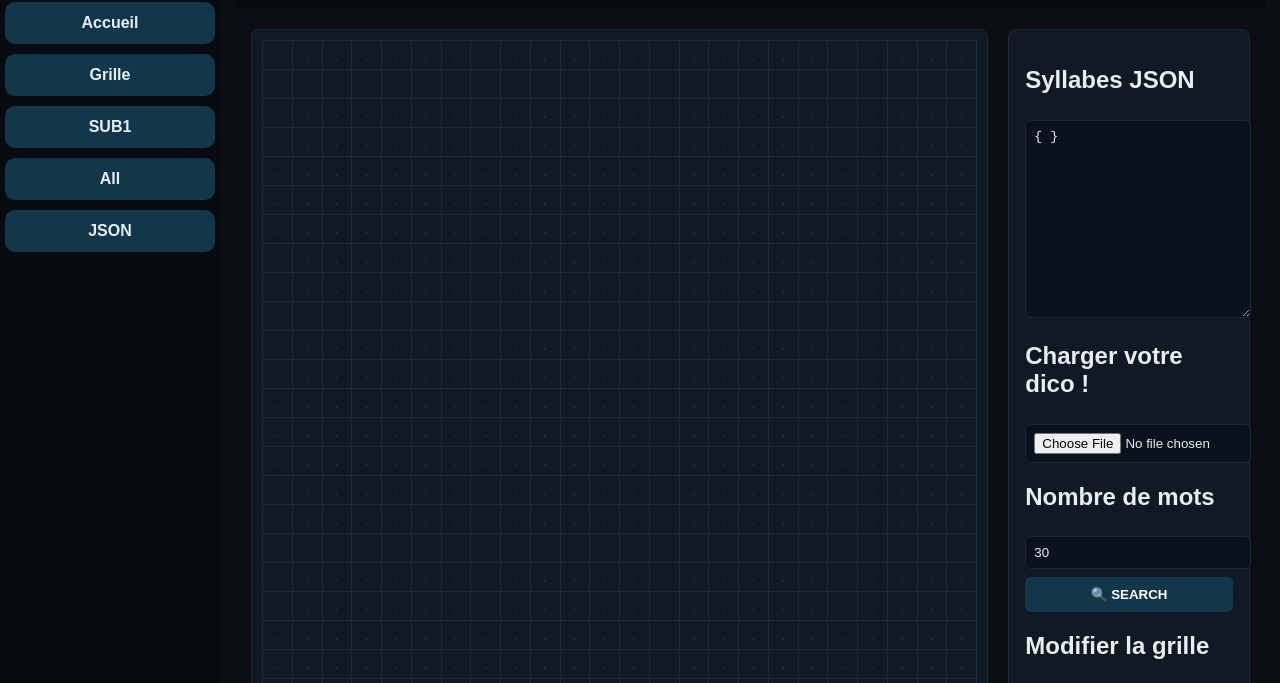
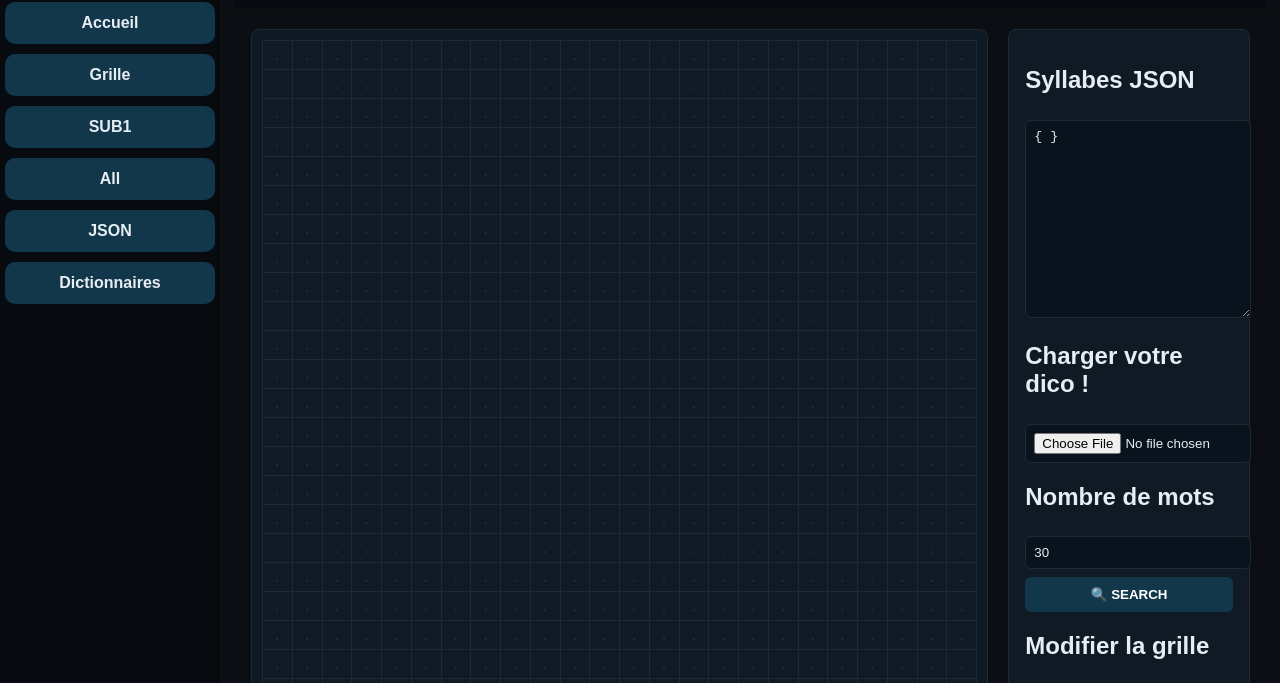
Before and after one commit to murireset/wordbombhelper, a plain HTML site: page grille.html in a window 1280 px wide. Shown: the part 91-774 px from the top of the page. Drawn offline with Linux system fonts and the light colour scheme.

Commit message:
Update grille.html

```diff
--- a/grille.html
+++ b/grille.html
@@ -13,7 +13,7 @@ body {
   min-height:100vh;
 }
 
-/* Sidebar */
+
 .sidebar {
   width:220px;
   background:#070b10;
@@ -46,7 +46,7 @@ body {
   transform:translateY(-2px);
 }
 
-/* Main content */
+
 .main {
   flex:1;
   padding:30px;
@@ -147,8 +147,8 @@ button:hover { background:#18506a; }
   <a href="sub1.html">SUB1</a>
   <a href="all.html">All</a>
   <a href="json.html">JSON</a>
+  <a href="dictionnaire.html">Dictionnaires</a>
 
-  <!-- rajoute ici d'autres pages si nécessaire -->
 </div>
 
 <div class="main">
```
